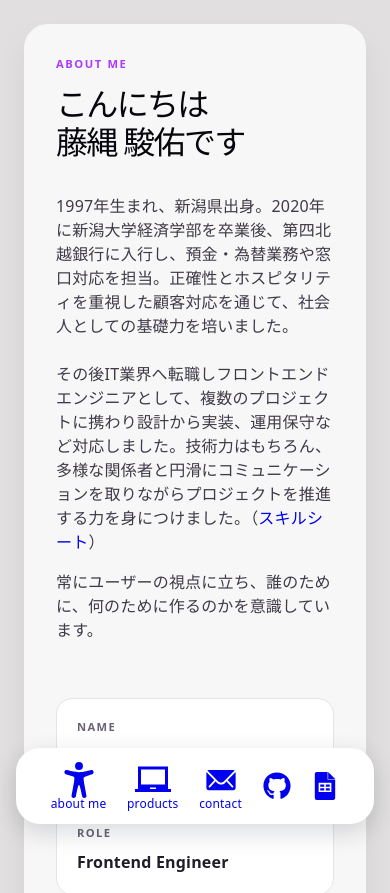
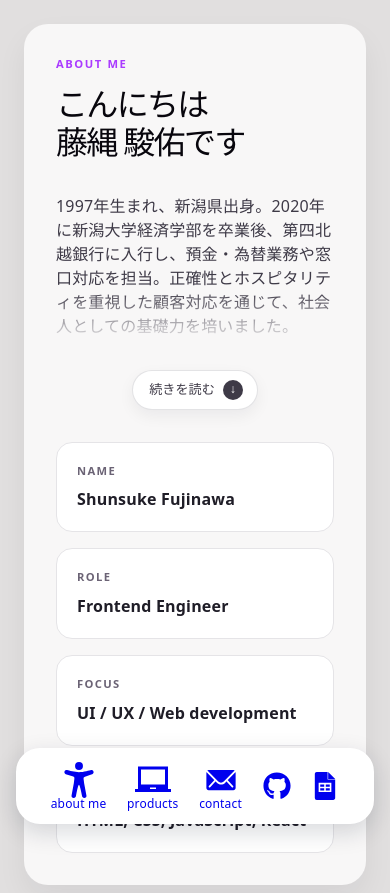
Before and after one commit to technicalplace/portfolio, a React (Vite) app: page / in a window 390 px wide. Shown: the top 893 px of the page. Built offline with nearby package versions, Linux system fonts and the light colour scheme.

Commit message:
SP時の説明文に開閉トグルボタン追加

```diff
--- a/src/component/About/index.jsx
+++ b/src/component/About/index.jsx
@@ -1,7 +1,11 @@
+import { useState } from 'react';
+
 import styles from './index.module.css';
 import { links } from '../../constants/links';
 
 export const About = () => {
+  const [isDescriptionExpanded, setIsDescriptionExpanded] = useState(false);
+
   return (
     <section id="about" className={styles.aboutPage}>
       <div className={styles.hero}>
@@ -10,13 +14,22 @@ export const About = () => {
       </div>
 
       <div className={styles.content}>
-        <p>
-          1997年生まれ、新潟県出身。2020年に新潟大学経済学部を卒業後、第四北越銀行に入行し、預金・為替業務や窓口対応を担当。正確性とホスピタリティを重視した顧客対応を通じて、社会人としての基礎力を培いました。<br /><br />
-          その後IT業界へ転職しフロントエンドエンジニアとして、複数のプロジェクトに携わり設計から実装、運用保守など対応しました。技術力はもちろん、多様な関係者と円滑にコミュニケーションを取りながらプロジェクトを推進する力を身につけました。（<a href={links.skillsheet} target="_blank" rel="noreferrer" className={styles.skillSheet}>スキルシート</a>）<br />
-        </p>
-        <p>
-          常にユーザーの視点に立ち、誰のために、何のために作るのかを意識しています。<br /><br />
-        </p>
+        <div className={`${styles.descriptionWrapper} ${isDescriptionExpanded ? styles.expanded : ''}`}>
+          <p className={styles.description}>
+            1997年生まれ、新潟県出身。2020年に新潟大学経済学部を卒業後、第四北越銀行に入行し、預金・為替業務や窓口対応を担当。正確性とホスピタリティを重視した顧客対応を通じて、社会人としての基礎力を培いました。<br /><br />
+            その後IT業界へ転職しフロントエンドエンジニアとして、複数のプロジェクトに携わり設計から実装、運用保守など対応しました。技術力はもちろん、多様な関係者と円滑にコミュニケーションを取りながらプロジェクトを推進する力を身につけました。（<a href={links.skillsheet} target="_blank" rel="noreferrer" className={styles.skillSheet}>スキルシート</a>）<br /><br />
+            常にユーザーの視点に立ち、使いやすく見やすいUI/UXを意識したWebサイト制作を心がけています。
+            また誰のために、何のために作るのかという根本にある目的も忘れないようにしています。
+          </p>
+        </div>
+        <button
+          className={styles.toggleBtn}
+          type="button"
+          onClick={() => setIsDescriptionExpanded(!isDescriptionExpanded)}
+        >
+          {isDescriptionExpanded ? '閉じる' : '続きを読む'}
+          <span>{isDescriptionExpanded ? '↑' : '↓'}</span>
+        </button>
       </div>
 
       <div className={styles.profileGrid}>
--- a/src/component/About/index.module.css
+++ b/src/component/About/index.module.css
@@ -43,6 +43,66 @@
   text-align: left;
 }
 
+.toggleBtn {
+  display: none;
+}
+
+@media (max-width: 768px) {
+  .descriptionWrapper {
+    position: relative;
+    max-height: 10rem;
+    overflow: hidden;
+    transition: max-height 1.2s ease;
+  }
+  .descriptionWrapper::after {
+    content: '';
+    position: absolute;
+    right: 0;
+    bottom: 0;
+    left: 0;
+    height: 4rem;
+    pointer-events: none;
+    background: linear-gradient(
+      to bottom,
+      rgba(248, 247, 247, 0),
+      #f8f7f7 88%
+    );
+    opacity: 1;
+    transition: opacity 0.35s ease;
+  }
+  .descriptionWrapper.expanded {
+    max-height: 40rem;
+  }
+  .descriptionWrapper.expanded::after {
+    opacity: 0;
+  }
+  .toggleBtn {
+    display: flex;
+    align-items: center;
+    align-self: center;
+    gap: 8px;
+    padding: 9px 14px 9px 16px;
+    border: 1px solid rgba(62, 58, 71, 0.14);
+    border-radius: 999px;
+    background: #fff;
+    box-shadow: 0 6px 16px rgba(15, 23, 42, 0.06);
+    color: #3e3a47;
+    font-size: 0.82rem;
+    font-weight: 700;
+    cursor: pointer;
+  }
+  .toggleBtn span {
+    display: inline-grid;
+    width: 1.25rem;
+    height: 1.25rem;
+    place-items: center;
+    border-radius: 50%;
+    background: #3e3a47;
+    color: #fff;
+    font-size: 0.76rem;
+  }
+}
+
 .skillSheet {
   text-decoration: none;
 }
```
